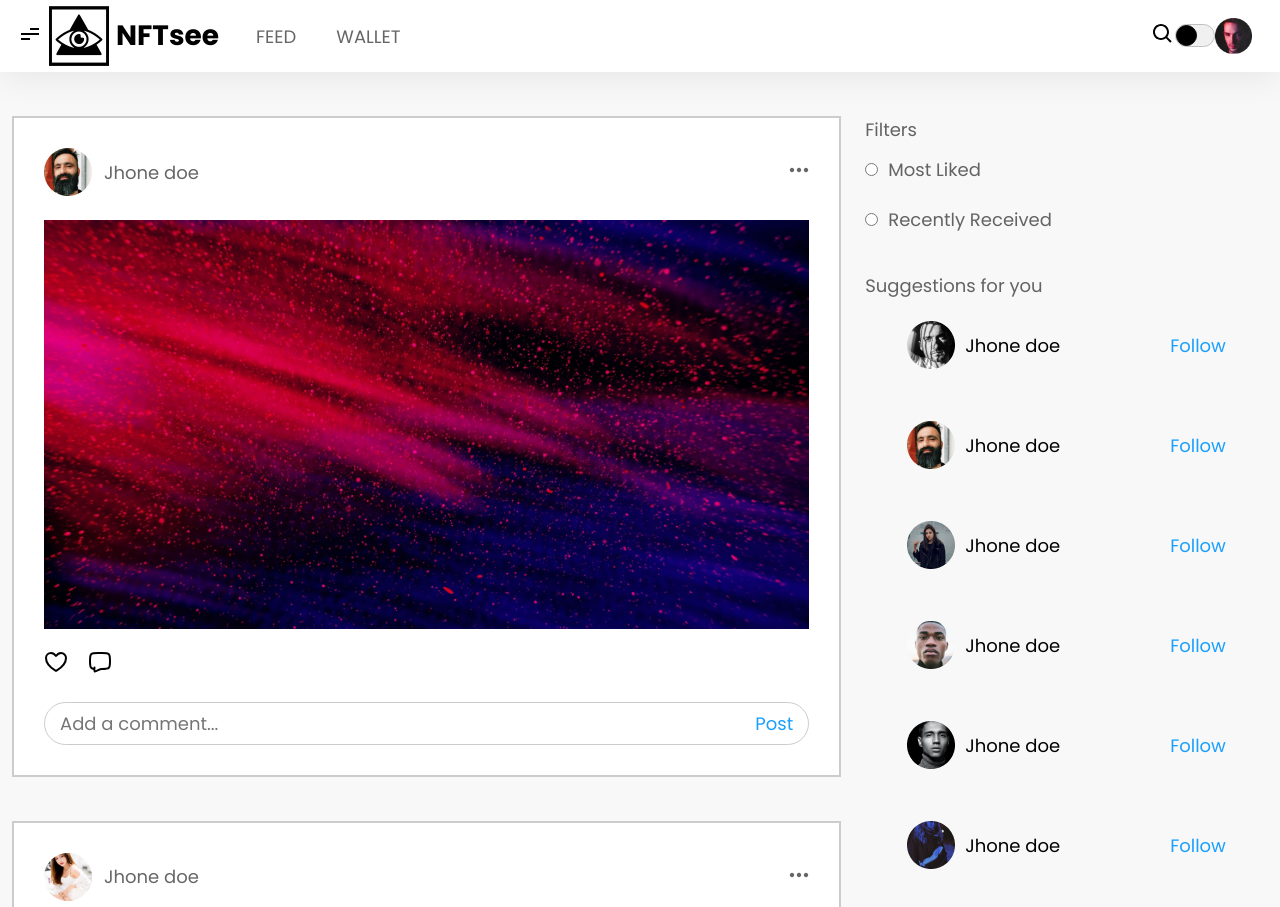
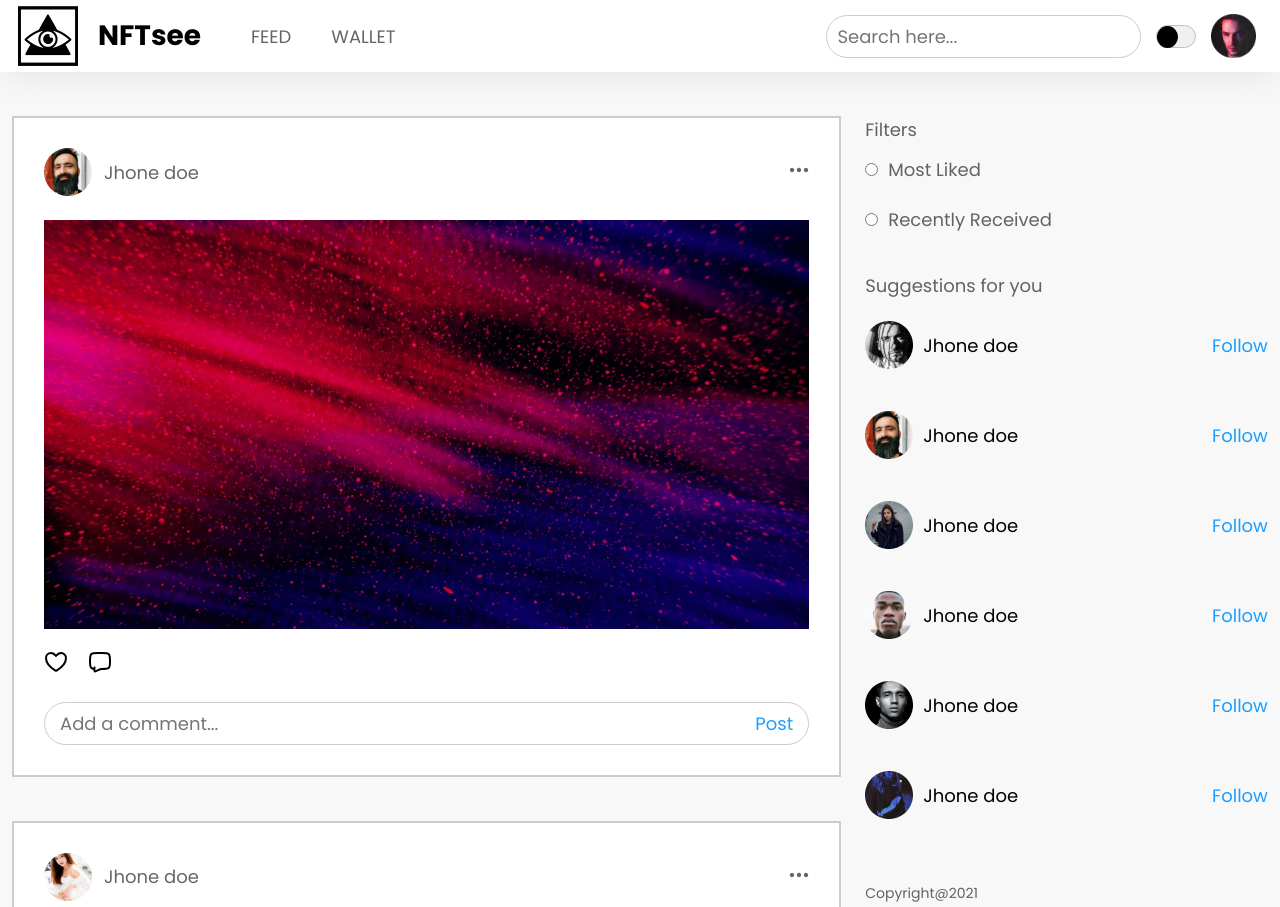
Before and after one commit to parth-vashisth/my-feed, a plain HTML site: page index.html in a window 1280 px wide. Shown: the top 907 px of the page. Drawn offline with Linux system fonts and the light colour scheme.

Commit message:
responsive done

```diff
--- a/assets/css/style.css
+++ b/assets/css/style.css
@@ -6,6 +6,7 @@
     box-sizing: border-box;
     list-style: none;
     text-decoration: none;
+    outline: none;
 }
 
 .container {
@@ -92,9 +93,7 @@
     width: 20%;
 }
 
-.ml-30 {
-    margin-left: 30px;
-}
+
 
 .nav-head {
     font-family: "Poppins", sans-serif;
@@ -124,20 +123,7 @@
     padding: 6px;
 }
 
-.search-bar {
-    font-family: "Poppins", sans-serif;
-    font-size: 18px;
-    font-weight: 400;
-    line-height: 27px;
-    text-align: left;
-    width: 315px;
-    height: 43px;
-    border-radius: 25px;
-    border: 1px solid #CCCCCC;
-    color: #666666;
-    padding: 10px;
-    outline: none;
-}
+
 
 .post-txt {
     font-family: "Poppins", sans-serif;
@@ -319,7 +305,7 @@
 
 .dot {
     width: 21px;
-    height: 21px;
+    height: 22px;
     border-radius: 50%;
     border: 1px solid black;
     position: absolute;
@@ -337,22 +323,99 @@
     background-color: #1A9FFF;
 }
 
-.copy {
-    font-family: "Poppins", sans-serif;
-    font-size: 14px;
-    font-weight: 400;
-    line-height: 21px;
-    text-align: left;
-    color: #636363;
-    margin-top: 44px;
-}
-
 .bg-clr {
     background-color: #F8F8F8;
 }
 
 .pb-70 {
     padding-bottom: 70px;
+}
+
+.gap5 {
+    gap: 5px;
+}
+
+.copy {
+    display: none;
+}
+
+.search-bar {
+    display: none;
+}
+
+@media (min-width:576px) {
+    .w-md-15 {
+        width: 25%;
+    }
+
+    .gap-md-15 {
+        gap: 15px;
+    }
+
+
+}
+
+
+@media (max-width: 768px) {
+    .lg_view {
+        position: fixed;
+        width: 100%;
+        height: 100%;
+        top: 0;
+        left: -100%;
+        background-color: white;
+        display: flex;
+        flex-direction: column;
+        align-items: center;
+        justify-content: center;
+        z-index: 3;
+    }
+
+    .menuicon {
+        z-index: 4;
+    }
+
+    .show {
+        left: 0;
+    }
+}
+
+
+
+@media (min-width:786px) {
+    .search-bar {
+        font-family: "Poppins", sans-serif;
+        font-size: 18px;
+        font-weight: 400;
+        line-height: 27px;
+        text-align: left;
+        width: 315px;
+        height: 43px;
+        border-radius: 25px;
+        border: 1px solid #CCCCCC;
+        color: #666666;
+        padding: 10px;
+        outline: none;
+        display: flex;
+    }
+
+    .menuicon {
+        display: none;
+    }
+
+    .search-btn {
+        display: none;
+    }
+
+    .w-lg-10 {
+        width: 10%;
+    }
+
+    .ml-30 {
+        margin-left: 30px;
+    }
+
+
 }
 
 @media (min-width:992px) {
@@ -389,11 +452,26 @@
         width: 100%;
     }
 
+    .w-lg-10 {
+        width: 10%;
+    }
+
+    .copy {
+        font-family: "Poppins", sans-serif;
+        font-size: 14px;
+        font-weight: 400;
+        line-height: 21px;
+        text-align: left;
+        color: #636363;
+        margin-top: 44px;
+        display: flex;
+    }
+
     .requests {
         border: none;
         display: flex;
         flex-direction: row;
-        gap: 110px;
+        justify-content: space-between;
         width: 100%;
         height: fit-content;
     }
@@ -414,4 +492,11 @@
         color: #636363;
     }
 
+    .gap-20-lg {
+        gap: 20px;
+    }
+
+    .gap-15-lg {
+        gap: 15px;
+    }
 }
--- a/assets/js/app.js
+++ b/assets/js/app.js
@@ -5,3 +5,10 @@ switch1.addEventListener("click", function () {
     dot1.classList.toggle("dot-right");
     switch1.classList.toggle("switch-right")
 })
+
+
+let menuicon = document.querySelector(".menuicon");
+let lg_view = document.querySelector(".lg_view");
+menuicon.addEventListener("click", () => {
+    lg_view.classList.toggle("show");
+});
--- a/index.html
+++ b/index.html
@@ -13,35 +13,33 @@
     <section class="bg-clr pb-70">
         <div class="menu w-100">
             <div class="container">
-
                 <nav class="d-flex justify-between align-center gap10">
-
-                    <div class="d-flex align-center gap7 ">
-                        <span><svg width="24" height="24" viewBox="0 0 24 24" fill="none"
+                    <div class="d-flex align-center gap7 gap-20-lg ">
+                        <span class="menuicon"><svg width="24" height="24" viewBox="0 0 24 24" fill="none"
                                 xmlns="http://www.w3.org/2000/svg">
                                 <path d="M12 18H3V16H12V18ZM21 13H3V11H21V13ZM21 8H12V6H21V8Z" fill="black" />
                             </svg>
                         </span>
                         <img src="./assets/images/logo.png" alt="logo" class="w-20">
                         <p class="nav-head">NFTsee</p>
-                        <div class="d-flex justify-between align-center gap40 ml-30 display-none ">
+                        <div class="d-flex justify-between align-center gap40 ml-30 lg_view">
                             <a href="" class="nav-link">FEED</a>
                             <a href="" class="nav-link">WALLET</a>
                         </div>
                     </div>
-                    <div class="d-flex align-center justify-center ">
-                        <span><svg width="24" height="24" viewBox="0 0 24 24" fill="none"
+                    <div class="d-flex align-center justify-center gap-15-lg gap-md-15 gap5 ">
+                        <span class="search-btn"><svg width="24" height="24" viewBox="0 0 24 24" fill="none"
                                 xmlns="http://www.w3.org/2000/svg">
                                 <path
                                     d="M10 18C11.775 17.9996 13.4988 17.4054 14.897 16.312L19.293 20.708L20.707 19.294L16.311 14.898C17.405 13.4997 17.9996 11.7754 18 10C18 5.589 14.411 2 10 2C5.589 2 2 5.589 2 10C2 14.411 5.589 18 10 18ZM10 4C13.309 4 16 6.691 16 10C16 13.309 13.309 16 10 16C6.691 16 4 13.309 4 10C4 6.691 6.691 4 10 4Z"
                                     fill="black" />
                             </svg>
                         </span>
-                        <input type="text" placeholder="Search here..." class="search-bar" hidden>
+                        <input type="text" placeholder="Search here..." class="search-bar">
                         <div class="switch">
                             <span class="dot"></span>
                         </div>
-                        <img src="./assets/images/nav-img.png" alt="nav-img" class="w-30">
+                        <img src="./assets/images/nav-img.png" alt="nav-img" class="w-30 w-lg-10 w-md-15">
                     </div>
                 </nav>
             </div>
@@ -295,7 +293,7 @@
                     </form>
                     <p class="suggest">Suggestions for you</p>
                     <div class="overflow">
-                        <div class="d-flex align-center justify-center f-direction-row f-lg-col w-lg-100 gap30 w-1320">
+                        <div class="d-flex align-center justify-center f-direction-row f-lg-col w-lg-100 gap20 w-1320">
                             <div class="d-flex align-center justify-center f-direction-col requests">
                                 <div class="d-flex align-center f-direction-col f-direction-row  gap10">
                                     <img src="./assets/images/col-4-img1.png" alt="img1">
```
